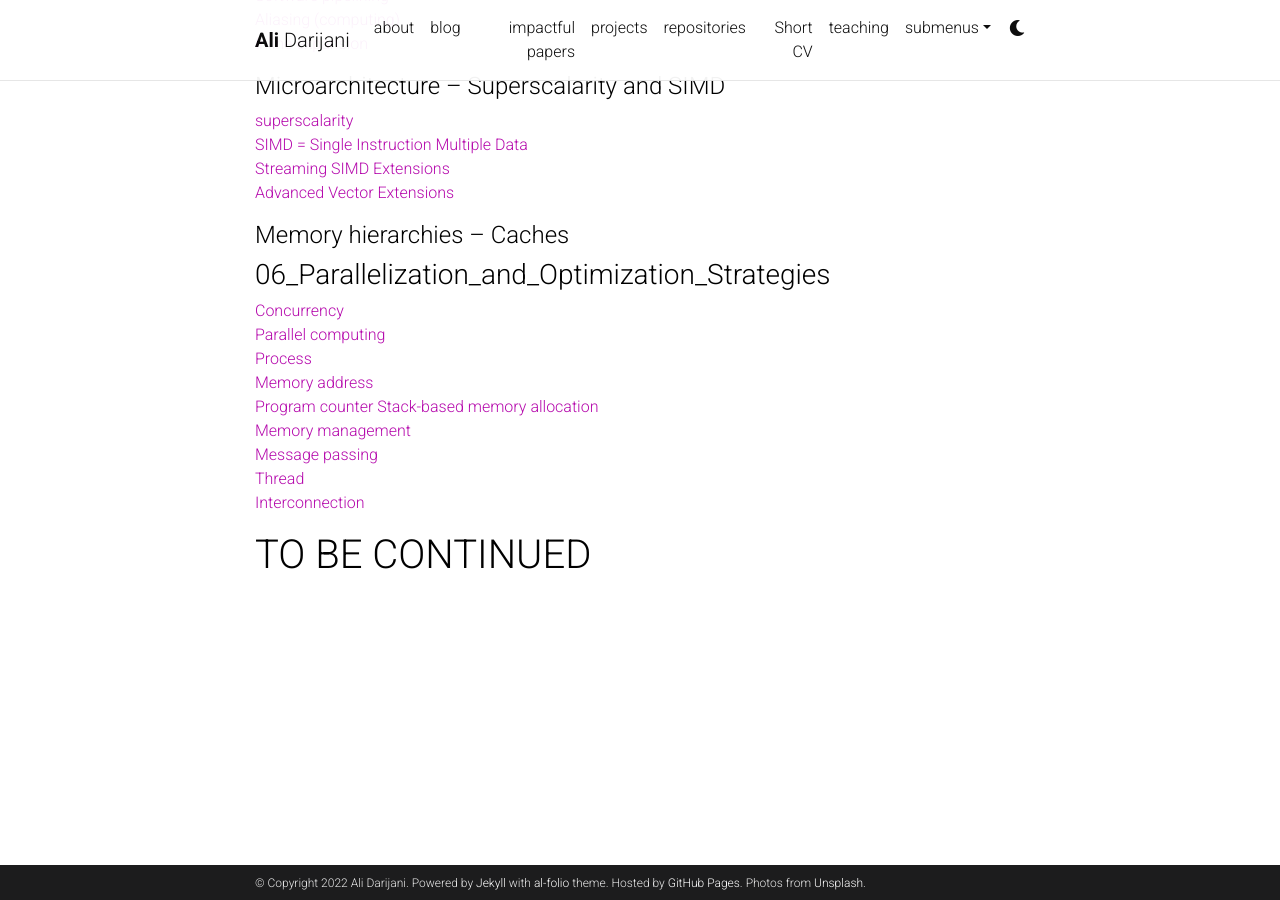
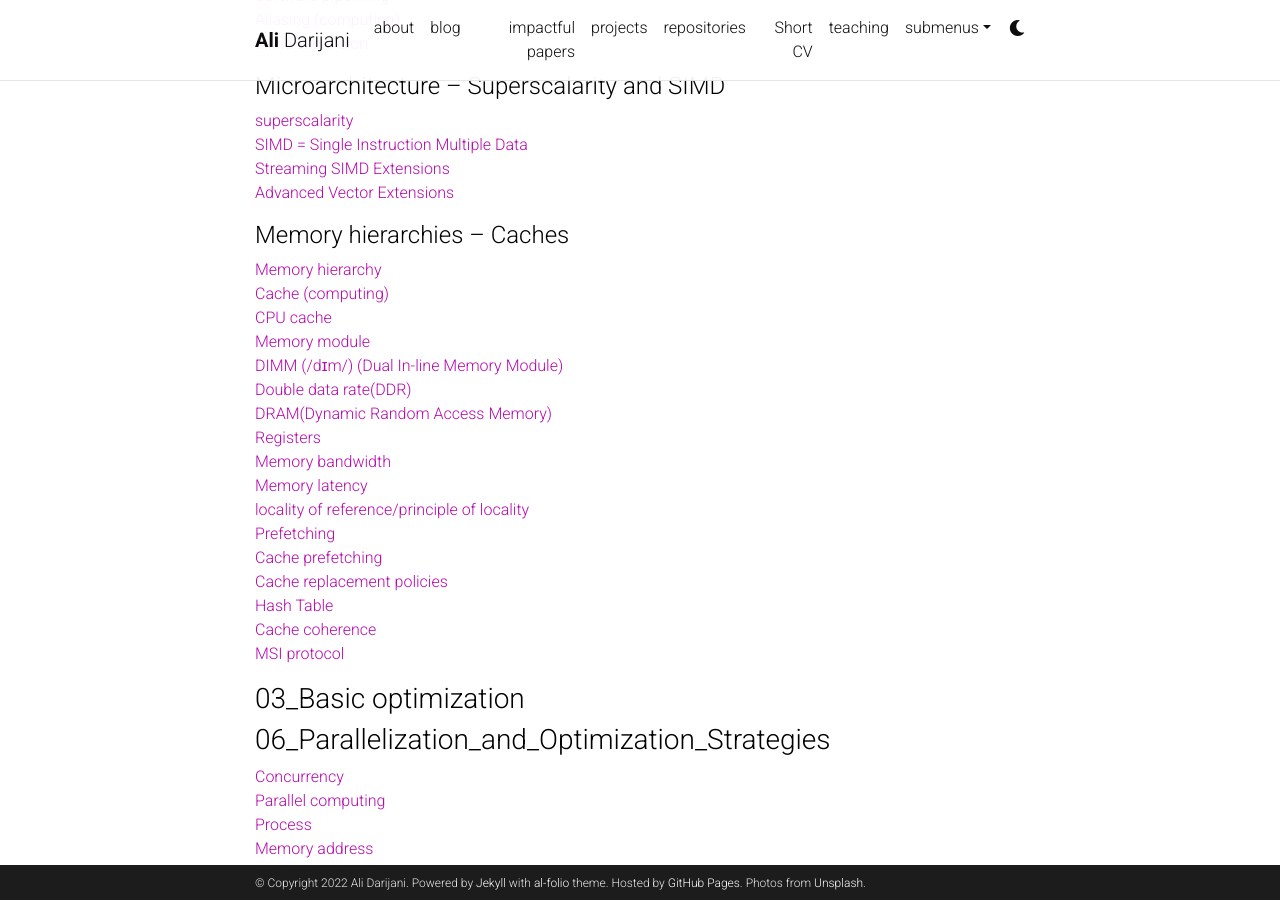
Before and after one commit to adarijani/adarijani.github.io_archived, a Jekyll site: the page built from _projects/5_project.md, in a window 1280 px wide and 900 px high, scrolled down 2349 px. Built offline with Jekyll 4.4.1, drawn with Linux system fonts in a browser that asks for light colours; comment, search, counter and statistics services are not loaded; a style sheet for code colours, icons or effects is not loaded.

Commit message:
Update 5_project.md

```diff
--- a/_projects/5_project.md
+++ b/_projects/5_project.md
@@ -89,6 +89,25 @@ There is this book that can give an overall view of the most important topics in
 [Streaming SIMD Extensions](https://en.wikipedia.org/wiki/Streaming_SIMD_Extensions)
 [Advanced Vector Extensions](https://en.wikipedia.org/wiki/Advanced_Vector_Extensions)
 #### Memory hierarchies – Caches
+[Memory hierarchy](https://en.wikipedia.org/wiki/Memory_hierarchy)
+[Cache (computing)](https://en.wikipedia.org/wiki/Cache_(computing)#HARDWARE)
+[CPU cache](https://en.wikipedia.org/wiki/CPU_cache)
+[Memory module](https://en.wikipedia.org/wiki/Memory_module)
+[DIMM (/dɪm/) (Dual In-line Memory Module)](https://en.wikipedia.org/wiki/DIMM)
+[Double data rate(DDR)](https://en.wikipedia.org/wiki/Double_data_rate)
+[DRAM(Dynamic Random Access Memory)](https://en.wikipedia.org/wiki/Dynamic_random-access_memory)
+[Registers](https://en.wikipedia.org/wiki/Processor_register)
+[Memory bandwidth](https://en.wikipedia.org/wiki/Memory_bandwidth)
+[Memory latency](https://en.wikipedia.org/wiki/Memory_latency)
+[locality of reference/principle of locality](https://en.wikipedia.org/wiki/Locality_of_reference)
+[Prefetching](https://en.wikipedia.org/wiki/Prefetching)
+[Cache prefetching](https://en.wikipedia.org/wiki/Cache_prefetching)
+[Cache replacement policies](https://en.wikipedia.org/wiki/Cache_replacement_policies#LRU)
+[Hash Table](https://en.wikipedia.org/wiki/Hash_table)
+[Cache coherence](https://en.wikipedia.org/wiki/Cache_coherence)
+[MSI protocol](https://en.wikipedia.org/wiki/MSI_protocol)
+### 03_Basic optimization
+
 
 
 
```
